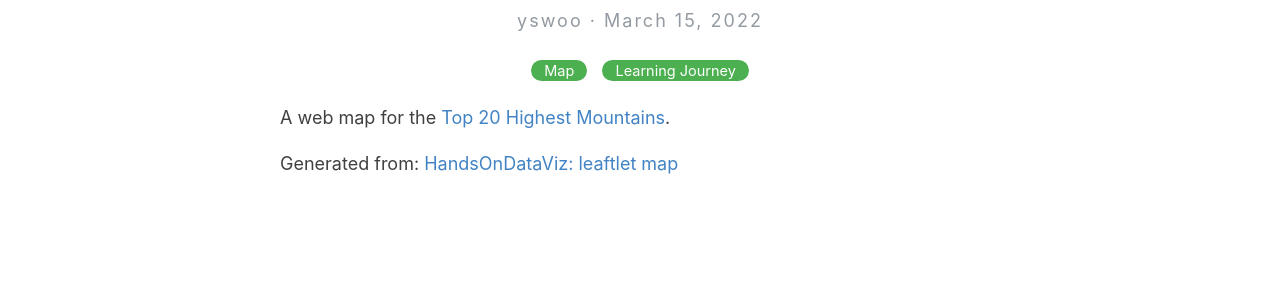
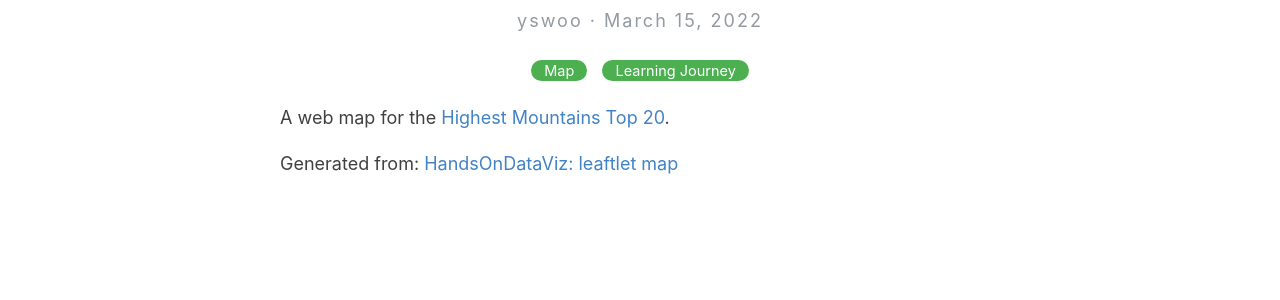
Before and after one commit to yinsanwoo/yinsanwoo.github.io, a Jekyll site: the page built from _posts/2022-03-15-HighestMountainsTop20.md, in a window 1280 px wide. Shown: the part 239-539 px from the top of the page. Built offline with Jekyll 4.4.1, drawn with Linux system fonts in a browser that asks for light colours.

```diff
--- a/_posts/2022-03-15-HighestMountainsTop20.md
+++ b/_posts/2022-03-15-HighestMountainsTop20.md
@@ -4,6 +4,6 @@ title:  Highest Mountains Top 20
 categories: [Map,Learning Journey]
 ---
 
-A web map for the [Top 20 Highest Mountains](https://yinsanwoo.github.io/Mountain/).
+A web map for the [Highest Mountains Top 20](https://yinsanwoo.github.io/Mountain/).
 
 Generated from: [HandsOnDataViz: leaftlet map](https://github.com/HandsOnDataViz/leaflet-map-csv)
```
